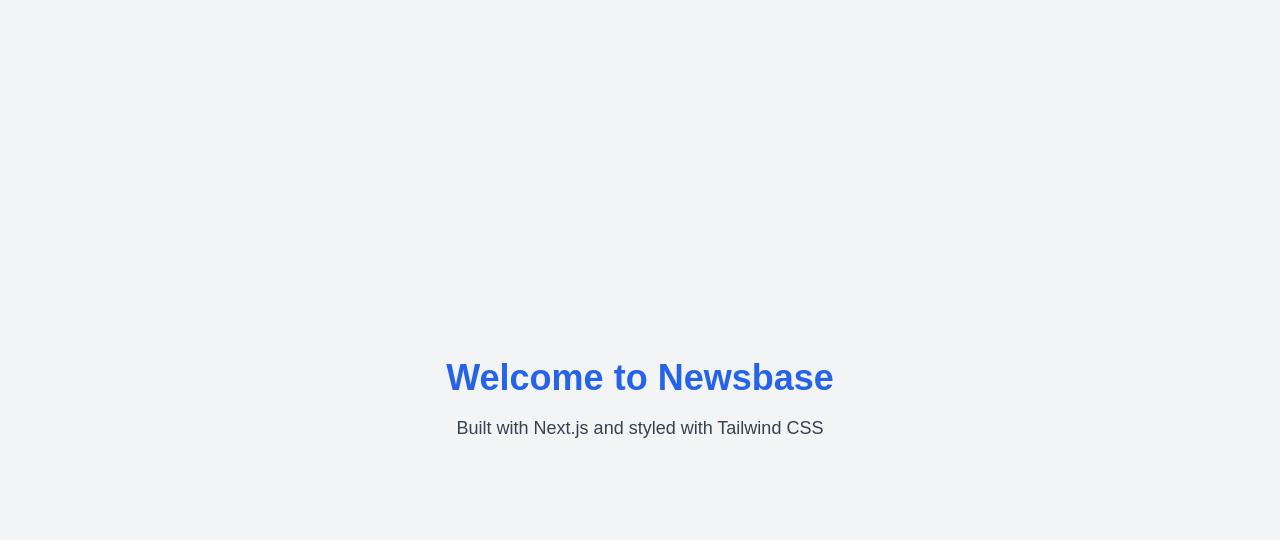
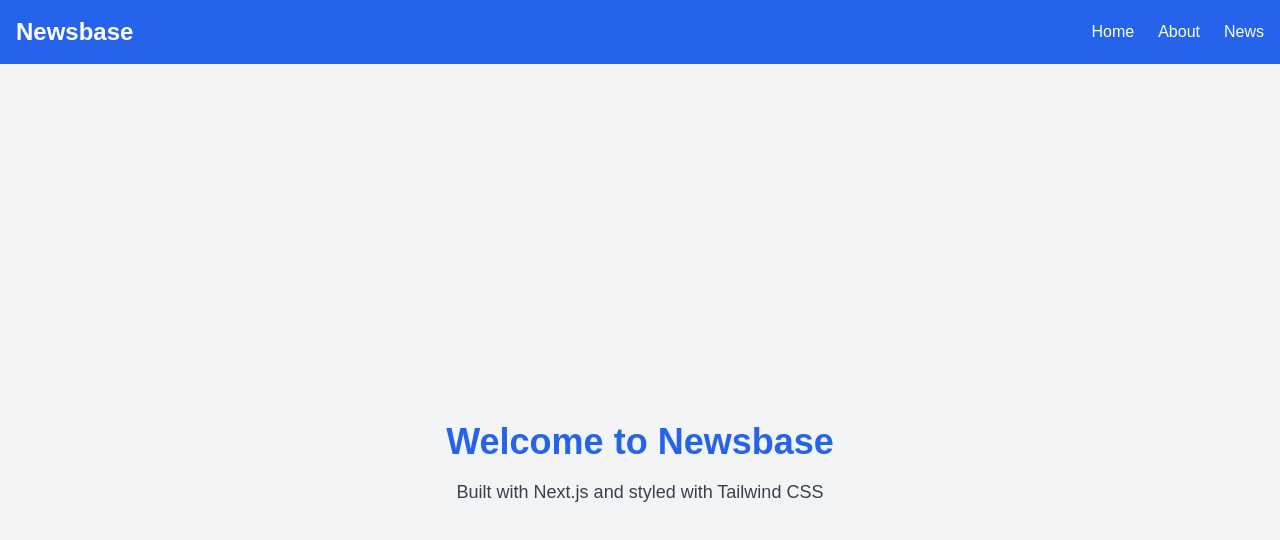
Before and after one commit to wingedearth/newsbase, a Next.js app: page / in a window 1280 px wide. Shown: the top 540 px of the page. Built offline with nearby package versions, Linux system fonts and the light colour scheme.

Commit message:
feat: add Navbar

```diff
--- a/src/app/layout.tsx
+++ b/src/app/layout.tsx
@@ -1,6 +1,5 @@
 import './globals.css';
-import { GeistSans } from 'geist/font/sans';
-import { GeistMono } from 'geist/font/mono';
+import Navbar from '../components/Navbar';
 
 export const metadata = {
   title: 'Newsbase',
@@ -13,8 +12,11 @@ export default function RootLayout({
   children: React.ReactNode;
 }) {
   return (
-    <html lang="en" className={`${GeistSans.variable} ${GeistMono.variable}`}>
-      <body>{children}</body>
+    <html lang="en">
+      <body>
+        <Navbar />
+        {children}
+      </body>
     </html>
   );
 }
--- /dev/null
+++ b/src/components/Navbar/NavTitle/index.tsx
@@ -0,0 +1,8 @@
+import { metadata } from "@/app/layout";
+import Link from "next/link";
+
+export const NavTitle = () => (
+    <Link href="/" className="text-white text-2xl font-bold">
+        {metadata.title}
+    </Link>
+);
--- /dev/null
+++ b/src/components/Navbar/Navlink/Navlink.types.ts
@@ -0,0 +1,4 @@
+export interface NavlinkProps {
+    href: string;
+    title: string;
+}
--- /dev/null
+++ b/src/components/Navbar/Navlink/index.tsx
@@ -0,0 +1,12 @@
+import Link from "next/link";
+import { NavlinkProps } from "./Navlink.types";
+
+export const Navlink = ({ href, title }: NavlinkProps) => {
+    return (
+        <li>
+            <Link href={href} className="text-white hover:text-blue-200">
+              {title}
+            </Link>
+          </li>
+    )
+};
--- /dev/null
+++ b/src/components/Navbar/Navlinks/index.tsx
@@ -0,0 +1,10 @@
+import { navlinks } from "../constants";
+import { Navlink } from "../Navlink";
+
+export const Navlinks = () => (
+    <ul className="flex space-x-6">
+        {navlinks.map((link, index) => (
+            <Navlink {...link} key={`navbar-link-${index}`} />
+        ))}
+    </ul>
+);
--- /dev/null
+++ b/src/components/Navbar/constants.ts
@@ -0,0 +1,14 @@
+export const navlinks = [
+    {
+        href: '/',
+        title: 'Home'
+    },
+    {
+        href: '/about',
+        title: 'About'
+    },
+    {
+        href: 'news',
+        title: 'News'
+    }
+];
--- /dev/null
+++ b/src/components/Navbar/index.tsx
@@ -0,0 +1,13 @@
+import { Navlinks } from "./Navlinks";
+import { NavTitle } from "./NavTitle";
+
+export default function Navbar() {
+  return (
+    <nav className="bg-blue-600 p-4 shadow-md">
+      <div className="container mx-auto flex justify-between items-center">
+        <NavTitle />
+        <Navlinks />
+      </div>
+    </nav>
+  );
+};
```
